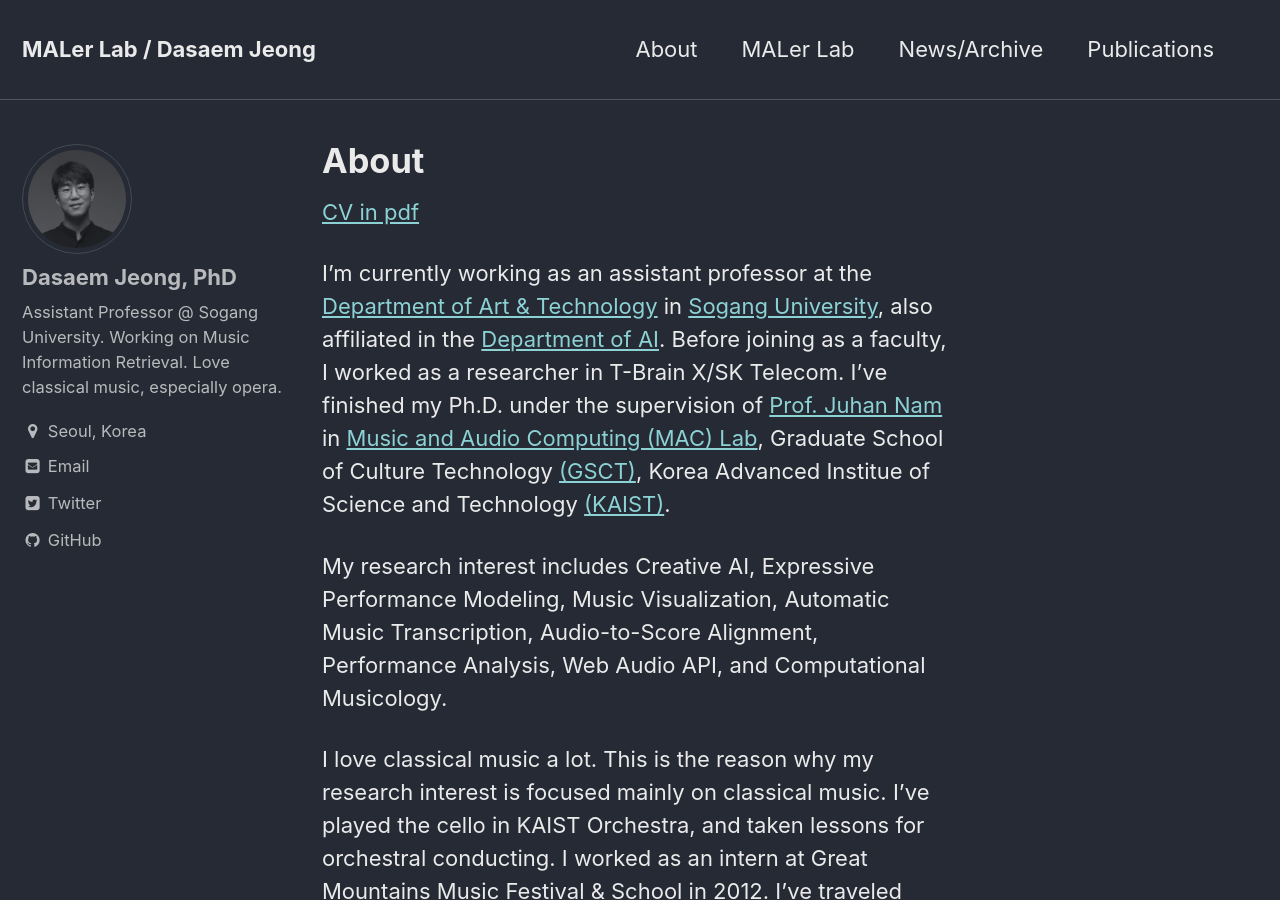
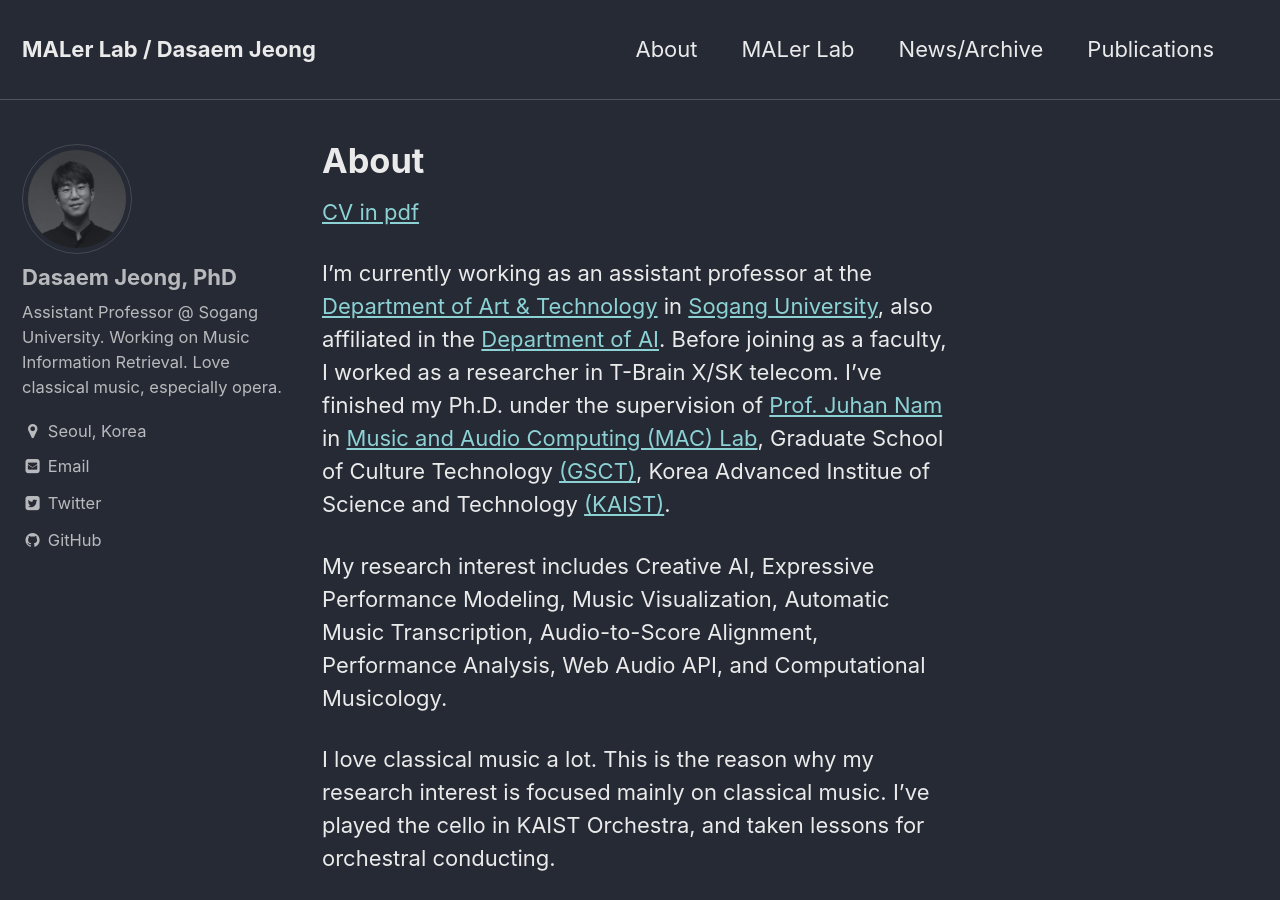
Before and after one commit to jdasam/jdasam.github.io, a Jekyll site: the page built from about.md, in a window 1280 px wide and 900 px high. Built offline with Jekyll 4.4.1, drawn with Linux system fonts in a browser that asks for light colours; some of the changed text lies outside the part shown.

Commit message:
Update about.md

```diff
--- a/about.md
+++ b/about.md
@@ -6,8 +6,8 @@
 ---
 [CV in pdf]({{ site.url }}{{ site.baseurl }}/assets/Dasaem_Jeong_CV.pdf)
 
-I'm currently working as an assistant professor at the [Department of Art & Technology](http://creative.sogang.ac.kr/) in [Sogang University](https://www.sogang.ac.kr/), also affiliated in the [Department of AI](https://ai.sogang.ac.kr/). Before joining as a faculty, I worked as a researcher in T-Brain X/SK Telecom. I've finished my Ph.D. under the supervision of [Prof. Juhan Nam](https://mac.kaist.ac.kr/~juhan/) in [Music and Audio Computing (MAC) Lab](http://mac.kaist.ac.kr), Graduate School of Culture Technology [(GSCT)](http://ct.kaist.ac.kr), Korea Advanced Institue of Science and Technology [(KAIST)](http://www.kaist.ac.kr).
+I'm currently working as an assistant professor at the [Department of Art & Technology](http://creative.sogang.ac.kr/) in [Sogang University](https://www.sogang.ac.kr/), also affiliated in the [Department of AI](https://ai.sogang.ac.kr/). Before joining as a faculty, I worked as a researcher in T-Brain X/SK telecom. I've finished my Ph.D. under the supervision of [Prof. Juhan Nam](https://mac.kaist.ac.kr/~juhan/) in [Music and Audio Computing (MAC) Lab](http://mac.kaist.ac.kr), Graduate School of Culture Technology [(GSCT)](http://ct.kaist.ac.kr), Korea Advanced Institue of Science and Technology [(KAIST)](http://www.kaist.ac.kr).
 
 My research interest includes Creative AI, Expressive Performance Modeling, Music Visualization, Automatic Music Transcription, Audio-to-Score Alignment, Performance Analysis, Web Audio API, and Computational Musicology.
 
-I love classical music a lot. This is the reason why my research interest is focused mainly on classical music. I've played the cello in KAIST Orchestra, and taken lessons for orchestral conducting. I worked as an intern at Great Mountains Music Festival & School in 2012. I've traveled many cities to watch concerts and operas, including Bayreuth, Salzburg, Luzern, Glyndebourne, Berlin, München, Madrid, London, Paris, Beijing, and Tokyo.
+I love classical music a lot. This is the reason why my research interest is focused mainly on classical music. I've played the cello in KAIST Orchestra, and taken lessons for orchestral conducting.
```
